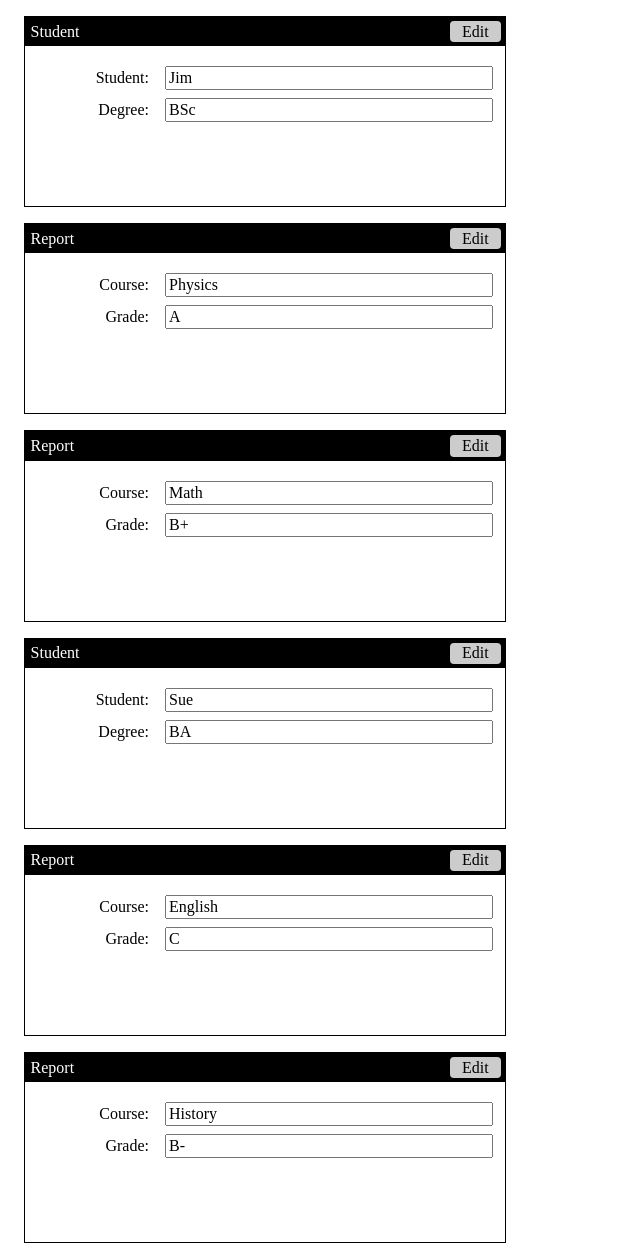
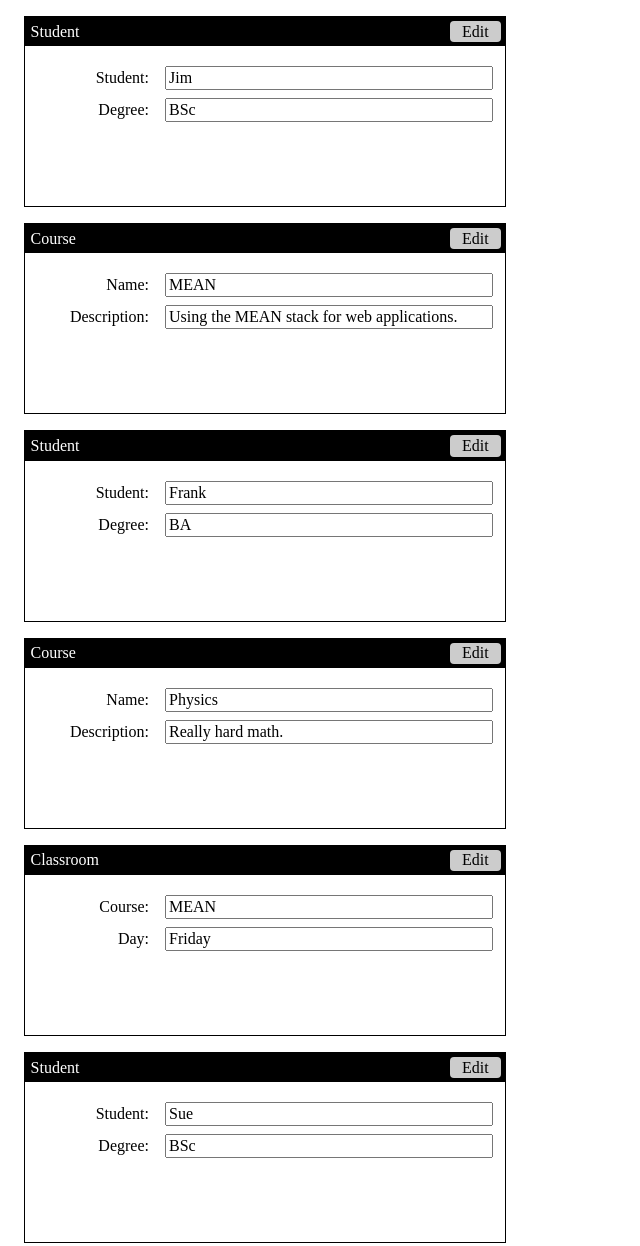
Before and after one commit to CL4PTP/mean-wringer, a website: page index.html in a window 1280 px wide. Shown: the top 1246 px of the page, without its empty margins (0-640 px from the left). Drawn offline with nearby package versions, Linux system fonts and the light colour scheme.

Commit message:
Updated sample object types to match README.

```diff
--- a/client.js
+++ b/client.js
@@ -14,13 +14,13 @@
 
     function ObjectList($scope) {
     	$scope.objects = [
-    		{ id: 1, type: 'Student' , attachable:true , name  :'Jim'     , degree: 'BSc' },
-    		{ id: 1, type: 'Report'  , attachable:false, course:'Physics' , grade : 'A'   },
-    		{ id: 2, type: 'Report'  , attachable:false, course:'Math'    , grade : 'B+'  },
-    		{ id: 2, type: 'Student' , attachable:true , name  :'Sue'     , degree: 'BA'  },
-    		{ id: 3, type: 'Report'  , attachable:false, course:'English' , grade : 'C'   },
-    		{ id: 4, type: 'Report'  , attachable:false, course:'History' , grade : 'B-'  },
-    		{ id: 5, type: 'Course'  , attachable:true , name  :'MEAN'    , desc  : 'Using the MEAN stack for web applications.' }
+    		{ id: 1, type: 'Student'   , attachable:true , name  :'Jim'     , degree: 'BSc'    },
+    		{ id: 1, type: 'Course'    , attachable:true , name  :'MEAN'    , desc  : 'Using the MEAN stack for web applications.' },
+    		{ id: 3, type: 'Student'   , attachable:true , name  :'Frank'   , degree: 'BA'     },
+    		{ id: 2, type: 'Course'    , attachable:true , name  :'Physics' , desc  : 'Really hard math.' },
+    		{ id: 1, type: 'Classroom' , attachable:false, course:'MEAN'    , day   : 'Friday' },
+    		{ id: 2, type: 'Student'   , attachable:true , name  :'Sue'     , degree: 'BSc'    },
+    		{ id: 2, type: 'Classroom' , attachable:false, course:'Physics' , day   : 'Monday' }
     	];
     }
 
--- a/index.html
+++ b/index.html
@@ -75,10 +75,10 @@
       </mw-object>
     </div>
 
-    <div ng-switch-when='Report'>
+    <div ng-switch-when='Classroom'>
       <mw-object object='object'>
         <label>Course:<input mw-locking ng-model='object.course'/></label>
-        <label>Grade:<input mw-locking ng-model='object.grade'/></label>
+        <label>Day:<input mw-locking ng-model='object.day'/></label>
       </mw-object>
     </div>
 
```
